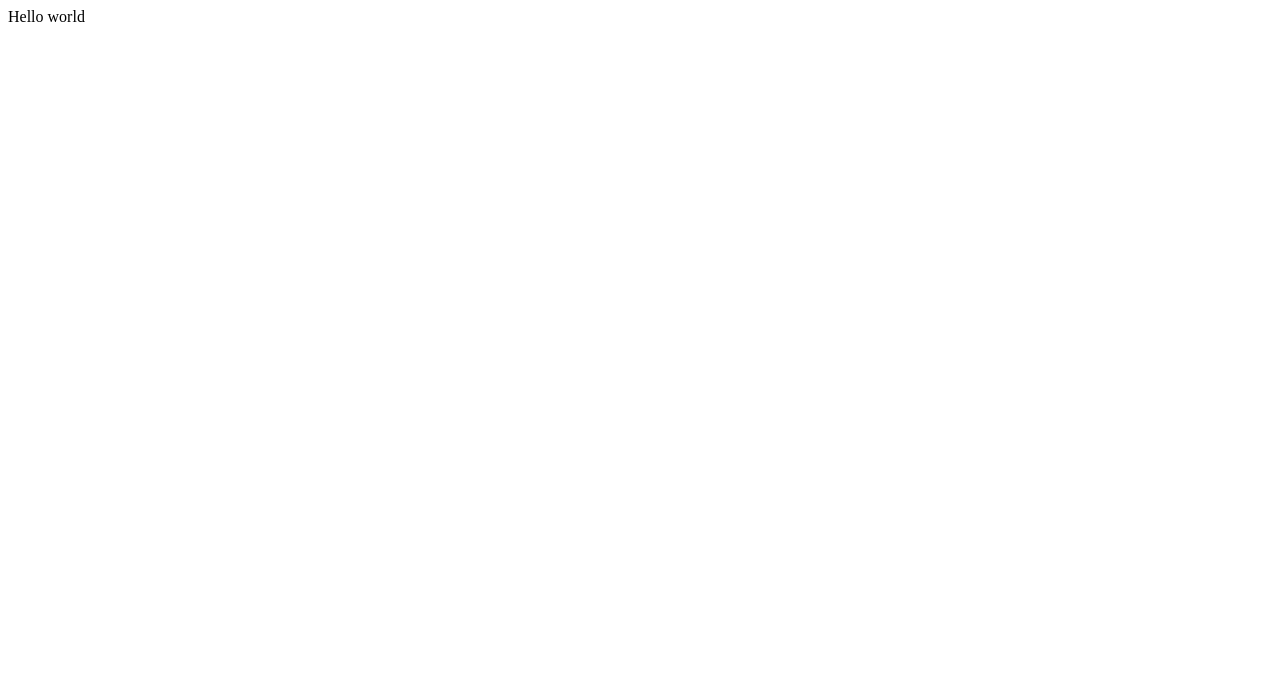
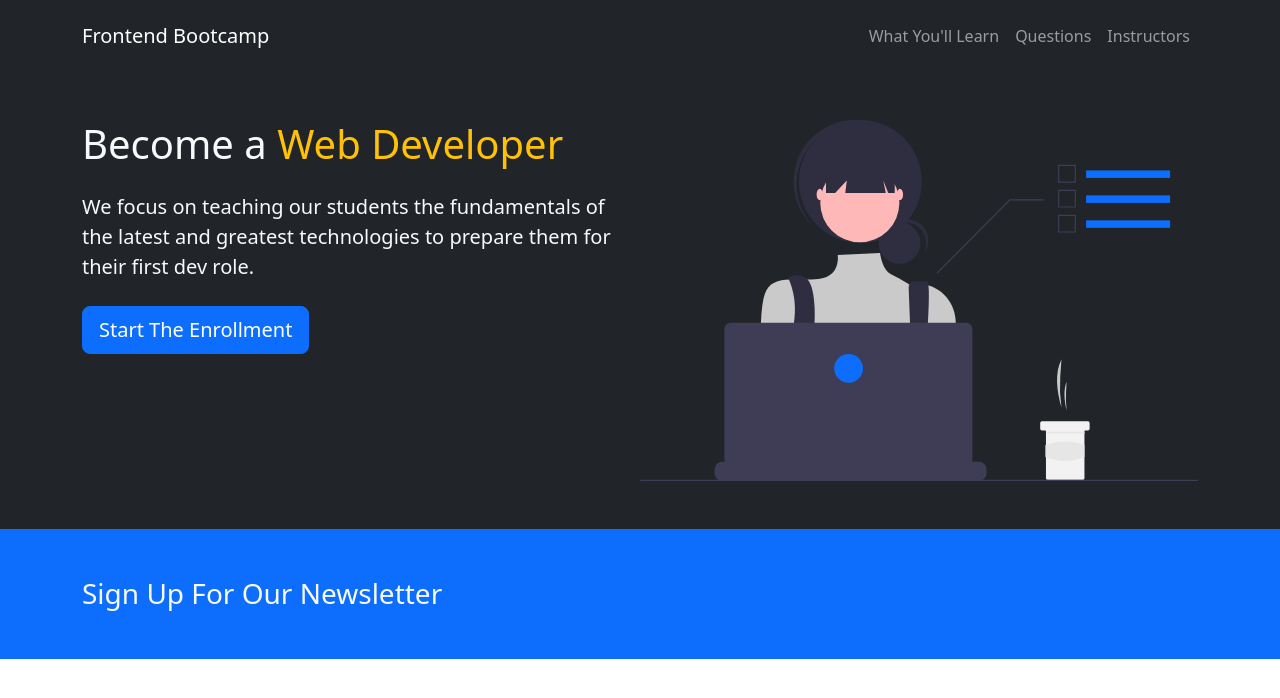
Before and after one commit to Sandarg95/M02TutorialSantana, a plain HTML site: page index.html in a window 1280 px wide. Drawn offline with nearby package versions, Linux system fonts and the light colour scheme.

Commit message:
Progress...

```diff
--- a/index.html
+++ b/index.html
@@ -1,17 +1,79 @@
-<!DOCTYPE html>
-<html>
+<!doctype html>
+<html lang="en">
 
 <head>
   <meta charset="utf-8">
-  <meta name="viewport" content="width=device-width">
-  <title>replit</title>
-  <link href="style.css" rel="stylesheet" type="text/css" />
+  <meta name="viewport" content="width=device-width, initial-scale=1">
+  <title>Frontend Bootcamp</title>
+  <link href="https://cdn.jsdelivr.net/npm/bootstrap@5.3.3/dist/css/bootstrap.min.css" rel="stylesheet"
+    integrity="sha384-QWTKZyjpPEjISv5WaRU9OFeRpok6YctnYmDr5pNlyT2bRjXh0JMhjY6hW+ALEwIH" crossorigin="anonymous">
 </head>
 
 <body>
-  Hello world
-  <script src="https://cdnjs.cloudflare.com/ajax/libs/emmet/2.4.7/emmet.es.js"></script>
-<script src="script.js"></script>
+
+  <!--Navbar-->
+  <nav class="navbar navbar-expand-lg bg-dark navbar-dark py-3">
+    <div class="container">
+      <a href="#" class="navbar-brand">Frontend Bootcamp</a>
+
+      <button class="navbar-toggler"
+        type="button"
+        data-bs-toggle="collapse"
+        data-bs-target="#navmenu">
+
+        <span class="navbar-toggler-icon"></span>
+      </button>
+
+      <div class="collapse navbar-collapse" id="navmenu">
+        <ul class="navbar-nav ms-auto">
+          <li class="nav-item">
+            <a href="#learn" class="nav-link">What You'll Learn</a>
+          </li>
+          <li class="nav-item">
+            <a href="#questions" class="nav-link">Questions</a>
+          </li>
+          <li class="nav-item">
+            <a href="#instructors" class="nav-link">Instructors</a>
+          </li>
+        </ul>
+      </div>
+
+    </div>
+  </nav>
+
+  <!--Showcase-->
+  <section class="bg-dark text-light p-5 text-center text-sm-start">
+    <div class="container">
+      <div class="d-sm-flex aligns-items-center justify-content-between">
+        <div>
+          <h1> Become a<span class="text-warning">
+             Web Developer
+          </span></h1>
+          <p class="lead my-4">
+            We focus on teaching our students the fundamentals of the latest and greatest technologies to prepare them for their first dev role.
+          </p>
+          <button class="btn btn-primary btn-lg">Start The Enrollment</button>
+
+        </div>
+        <img class="img-fluid w-50 d-none d-sm-block" src="img/showcase.svg" alt="">
+      </div>
+    </div>
+  </section>
+
+  <!--Newsletter-->
+  <section class="bg-primary text-light p-5">
+    <div class="container">
+      <div class="d-md-flex justify-content-between align-items-center">
+        <h3 class="mb-3 mb-md-0">Sign Up For Our Newsletter</h3>
+      </div>
+    </div>
+  </section>
+
+
+
+  <script src="https://cdn.jsdelivr.net/npm/bootstrap@5.3.3/dist/js/bootstrap.bundle.min.js"
+    integrity="sha384-YvpcrYf0tY3lHB60NNkmXc5s9fDVZLESaAA55NDzOxhy9GkcIdslK1eN7N6jIeHz"
+    crossorigin="anonymous"></script>
 </body>
 
 </html>
```
Also changed, not shown: img/fundamentals.svg (added), img/react.svg (added), img/showcase.svg (added).
